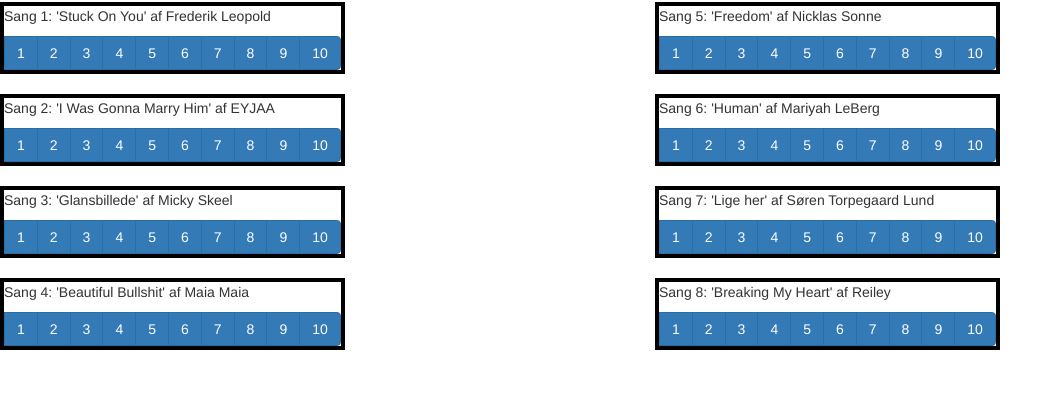
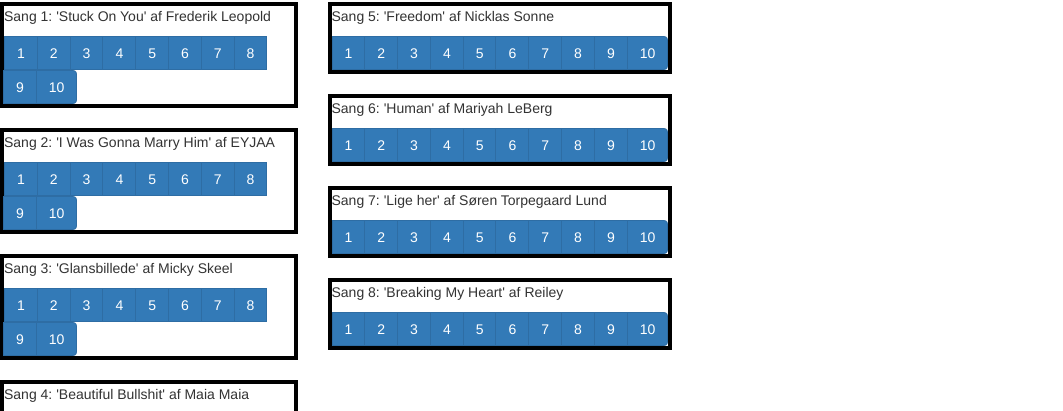
Before and after one commit to Derpparrot/Derpparrot.github.io, a plain HTML site: page index.html in a window 1280 px wide. Shown: the part 121-532 px from the top of the page, without its empty margins (0-1063 px from the left). Drawn offline with nearby package versions, Linux system fonts and the light colour scheme.

Commit message:
Fixed stemme positions

```diff
--- a/index.html
+++ b/index.html
@@ -24,7 +24,7 @@ p{background-color:white!important}
 </h2>
 
 <div class="row">
-  <div class="col-sm-6">
+  <div class="col-sm-3">
     <div class="btn-group">
       <p>Sang 1: 'Stuck On You' af Frederik Leopold</p>
       <button type="button" id="1_1" class="btn btn-primary">1</button>
@@ -85,7 +85,7 @@ p{background-color:white!important}
       <button type="button" id="4_10" class="btn btn-primary">10</button>
   </div>
   </div>
-  <div class="col-sm-6">
+  <div class="col-sm-9">
     <div class="btn-group">
       <p>Sang 5: 'Freedom' af Nicklas Sonne</p>
         <button type="button" id="5_1" class="btn btn-primary">1</button>
```
